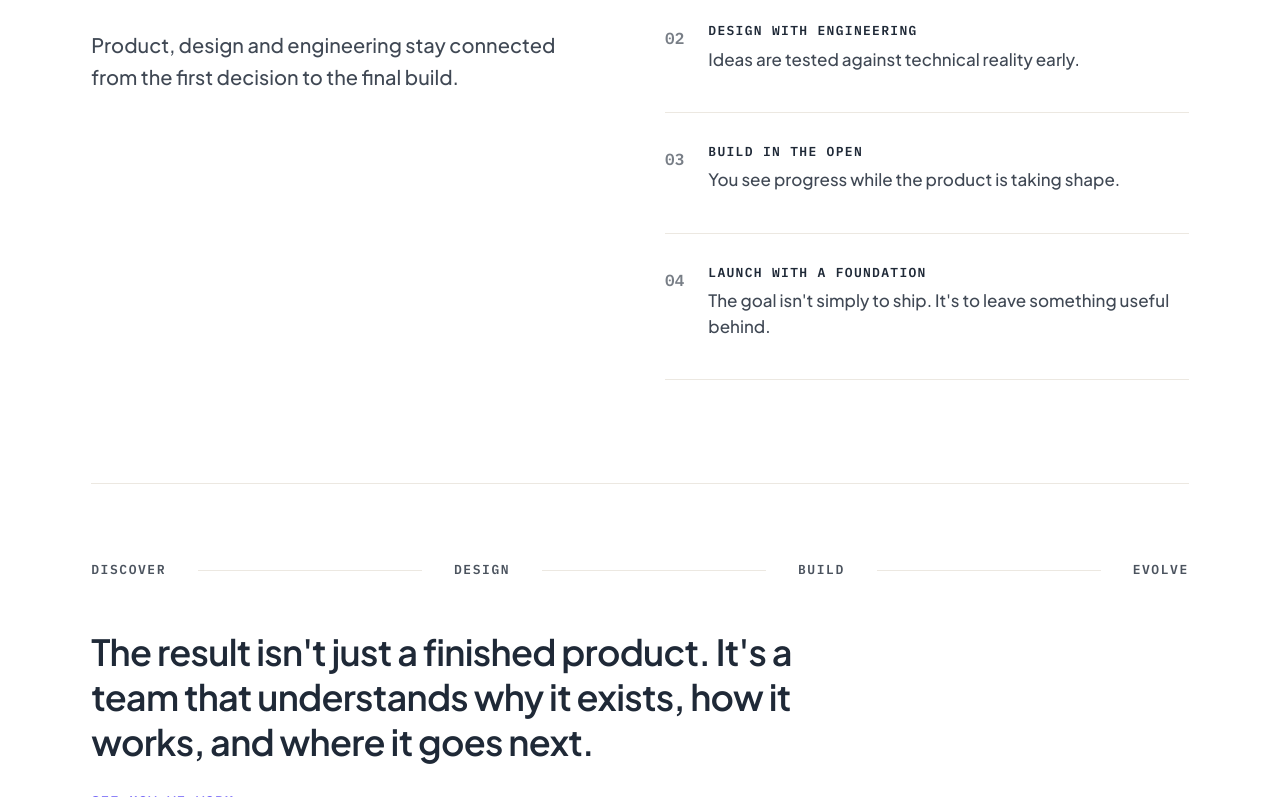
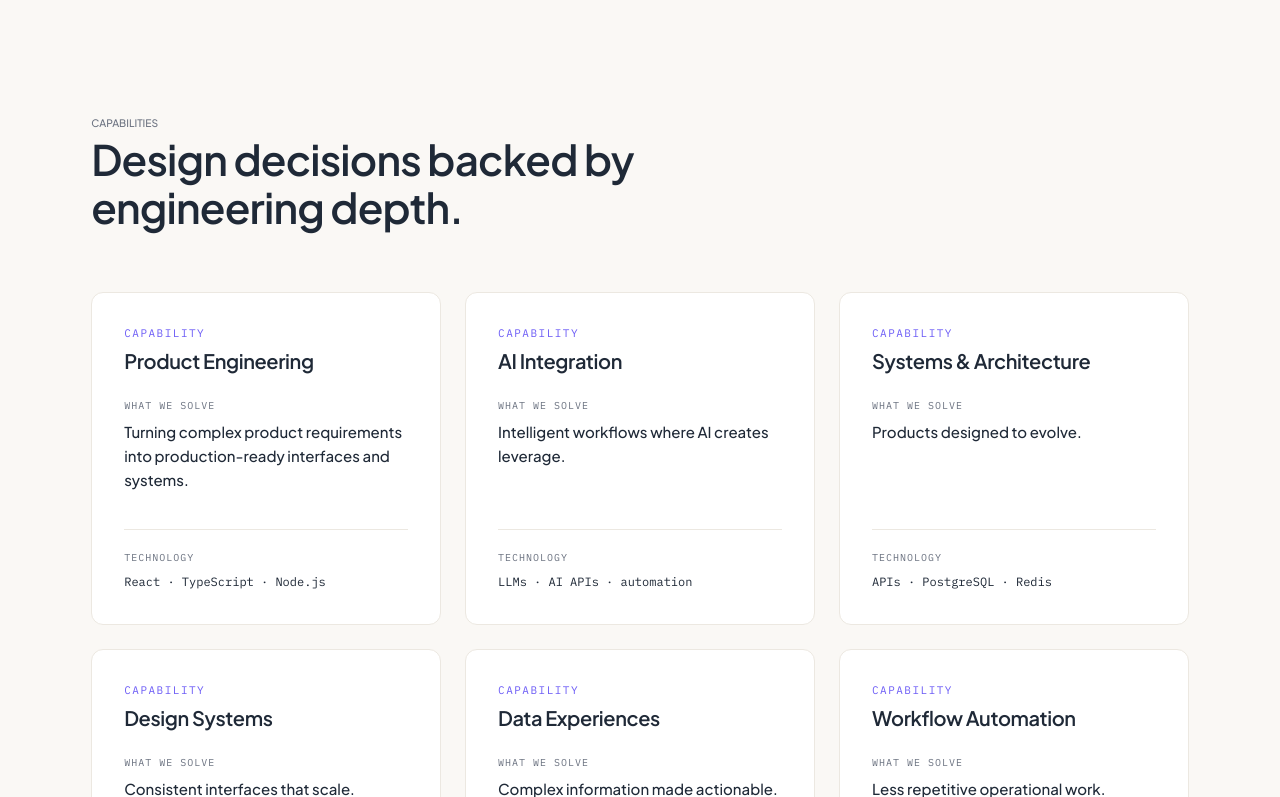
Before and after one commit to Gayathripocharam/DesignPlunge, a React (Vite) app: page / in a window 1280 px wide. Shown: the part 4363-5160 px from the top of the page. Built offline with nearby package versions, Linux system fonts and the light colour scheme.

Commit message:
feat: add TechnicalCapabilities component for P2.3D

```diff
--- /dev/null
+++ b/src/components/business/TechnicalCapabilities/TechnicalCapabilities.module.css
@@ -0,0 +1,94 @@
+.container {
+  display: flex;
+  align-items: center;
+  box-sizing: border-box;
+}
+
+.inner {
+  width: 100%;
+}
+
+.header {
+  max-width: 640px;
+  margin-bottom: clamp(3rem, 5vw, 4rem);
+}
+
+.title {
+  font-family: var(--heading);
+  font-size: clamp(28px, 3.5vw, 42px);
+  line-height: 1.15;
+  letter-spacing: -0.02em;
+  color: var(--text-h);
+  margin: 0;
+}
+
+.grid {
+  display: grid;
+  grid-template-columns: repeat(auto-fit, minmax(300px, 1fr));
+  gap: clamp(16px, 2vw, 24px);
+}
+
+.card {
+  display: flex;
+  flex-direction: column;
+  background: var(--surface);
+  border: 1px solid var(--border);
+  border-radius: 12px;
+  padding: clamp(24px, 3vw, 32px);
+  height: 100%;
+}
+
+.cardHeader {
+  margin-bottom: clamp(1.5rem, 2vw, 2rem);
+}
+
+.cardEyebrow {
+  font-family: var(--mono);
+  font-size: 11px;
+  letter-spacing: 1.5px;
+  color: var(--accent);
+  text-transform: uppercase;
+  margin: 0 0 8px 0;
+}
+
+.cardTitle {
+  font-family: var(--heading);
+  font-weight: 600;
+  font-size: 20px;
+  color: var(--text-h);
+  margin: 0;
+}
+
+.cardBody {
+  margin-bottom: clamp(2rem, 3vw, 2.5rem);
+  flex-grow: 1;
+}
+
+.solveEyebrow, .techEyebrow {
+  font-family: var(--mono);
+  font-size: 10px;
+  letter-spacing: 1px;
+  color: var(--text-muted);
+  text-transform: uppercase;
+  margin: 0 0 6px 0;
+}
+
+.solveText {
+  font-size: 15px;
+  line-height: 1.6;
+  color: var(--text);
+  margin: 0;
+}
+
+.cardFooter {
+  border-top: 1px solid var(--border);
+  padding-top: clamp(16px, 2vw, 20px);
+  margin-top: auto;
+}
+
+.techText {
+  font-family: var(--mono);
+  font-size: 12px;
+  color: var(--text);
+  margin: 0;
+}
--- /dev/null
+++ b/src/components/business/TechnicalCapabilities/TechnicalCapabilities.tsx
@@ -0,0 +1,38 @@
+import React from 'react';
+import { Section } from '@/components/ui/Section';
+import styles from './TechnicalCapabilities.module.css';
+import { technicalCapabilities } from '@/content/capabilities';
+
+export const TechnicalCapabilities: React.FC = () => {
+  return (
+    <Section id="technical-capabilities" background="var(--bg)" className={styles.container}>
+      <div className={styles.inner}>
+        <div className={styles.header}>
+          <p className="section-marker">CAPABILITIES</p>
+          <h2 className={styles.title}>Design decisions backed by engineering depth.</h2>
+        </div>
+
+        <div className={styles.grid}>
+          {technicalCapabilities.map((cap, index) => (
+            <div key={index} className={styles.card}>
+              <div className={styles.cardHeader}>
+                <p className={styles.cardEyebrow}>CAPABILITY</p>
+                <h3 className={styles.cardTitle}>{cap.title}</h3>
+              </div>
+
+              <div className={styles.cardBody}>
+                <p className={styles.solveEyebrow}>What we solve</p>
+                <p className={styles.solveText}>{cap.problemSolved}</p>
+              </div>
+
+              <div className={styles.cardFooter}>
+                <p className={styles.techEyebrow}>TECHNOLOGY</p>
+                <p className={styles.techText}>{cap.technology}</p>
+              </div>
+            </div>
+          ))}
+        </div>
+      </div>
+    </Section>
+  );
+};
--- /dev/null
+++ b/src/content/capabilities.ts
@@ -0,0 +1,38 @@
+export interface Capability {
+  title: string;
+  problemSolved: string;
+  technology: string;
+}
+
+export const technicalCapabilities: Capability[] = [
+  {
+    title: 'Product Engineering',
+    problemSolved: 'Turning complex product requirements into production-ready interfaces and systems.',
+    technology: 'React · TypeScript · Node.js',
+  },
+  {
+    title: 'AI Integration',
+    problemSolved: 'Intelligent workflows where AI creates leverage.',
+    technology: 'LLMs · AI APIs · automation',
+  },
+  {
+    title: 'Systems & Architecture',
+    problemSolved: 'Products designed to evolve.',
+    technology: 'APIs · PostgreSQL · Redis',
+  },
+  {
+    title: 'Design Systems',
+    problemSolved: 'Consistent interfaces that scale.',
+    technology: 'Figma · component systems · tokens',
+  },
+  {
+    title: 'Data Experiences',
+    problemSolved: 'Complex information made actionable.',
+    technology: 'D3 · analytics · visualization',
+  },
+  {
+    title: 'Workflow Automation',
+    problemSolved: 'Less repetitive operational work.',
+    technology: 'APIs · queues · orchestration',
+  },
+];
--- a/src/features/home/Home.tsx
+++ b/src/features/home/Home.tsx
@@ -8,6 +8,7 @@ import { SelectedWork } from "@/components/business/SelectedWork/SelectedWork";
 import { Outcomes } from "@/components/business/Outcomes/Outcomes";
 import { HowWeWork } from "@/components/business/HowWeWork/HowWeWork";
 import { WhyDesignPlunge } from "@/components/business/WhyDesignPlunge/WhyDesignPlunge";
+import { TechnicalCapabilities } from "@/components/business/TechnicalCapabilities/TechnicalCapabilities";
 import { WorkingTogether } from "@/components/business/WorkingTogether/WorkingTogether";
 import { FAQPreview } from "@/components/business/FAQPreview/FAQPreview";
 import { ContextualNav } from "@/components/business/ContextualNav/ContextualNav";
@@ -30,9 +31,10 @@ export const Home: React.FC = () => {
         <WhatWeBuild spacingTop="large" spacingBottom="none" />
         <SelectedWork spacingTop="medium" spacingBottom="none" />
         <Outcomes spacingTop="medium" spacingBottom="none" />
+        <WhyDesignPlunge />
+        <TechnicalCapabilities />
         <HowWeWork spacingTop="medium" spacingBottom="none" />
         <WorkingTogether />
-        <WhyDesignPlunge />
         <FAQPreview />
         <ContextualNav
           spacingTop="large"
```
